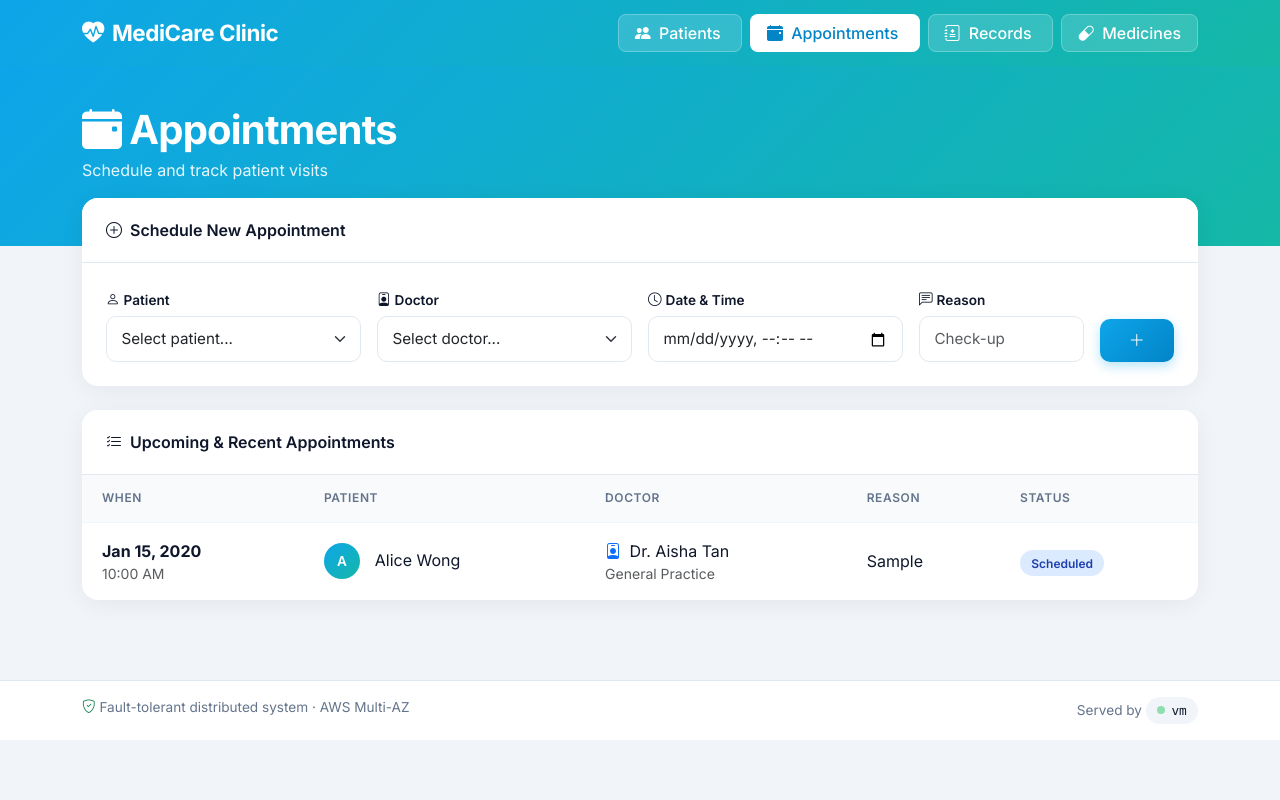
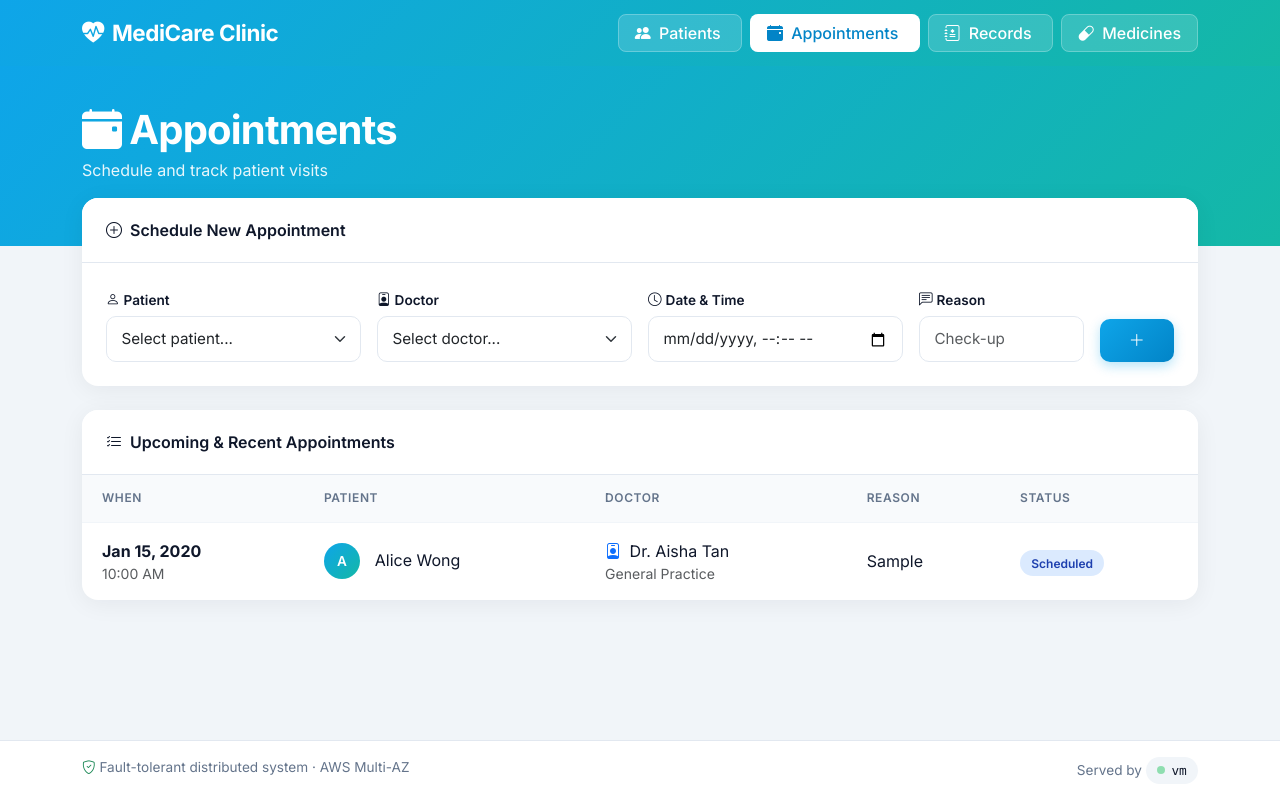
Before and after one commit to yixiang0405/Distributed-Database-System-for-Clinic-Management, a Flask app: page /appointments in a window 1280 px wide. Run offline with Flask 3, Linux system fonts and the light colour scheme; data comes from the database, SQL or seed files in the repository; tables that the repository leaves empty hold one stand-in row (values such as "Sample post"); parts of the project's set-up code (start-up, migrations or seed data) failed here and were passed over.

Commit message:
Fix sticky footer on short pages

```diff
--- a/app/templates/base.html
+++ b/app/templates/base.html
@@ -206,7 +206,17 @@
     }
     .empty-state i { font-size: 3rem; opacity: 0.4; display: block; margin-bottom: 0.5rem; }
 
+    /* Sticky-footer layout: body becomes a flex column so the footer
+       sits at the bottom of the viewport even on short pages. */
+    html, body { height: 100%; }
+    body {
+      display: flex;
+      flex-direction: column;
+      min-height: 100vh;
+    }
+    main.container { flex: 1 0 auto; }
     footer.app-footer {
+      flex-shrink: 0;
       background: #fff;
       border-top: 1px solid #e2e8f0;
       padding: 1rem 0;
```
